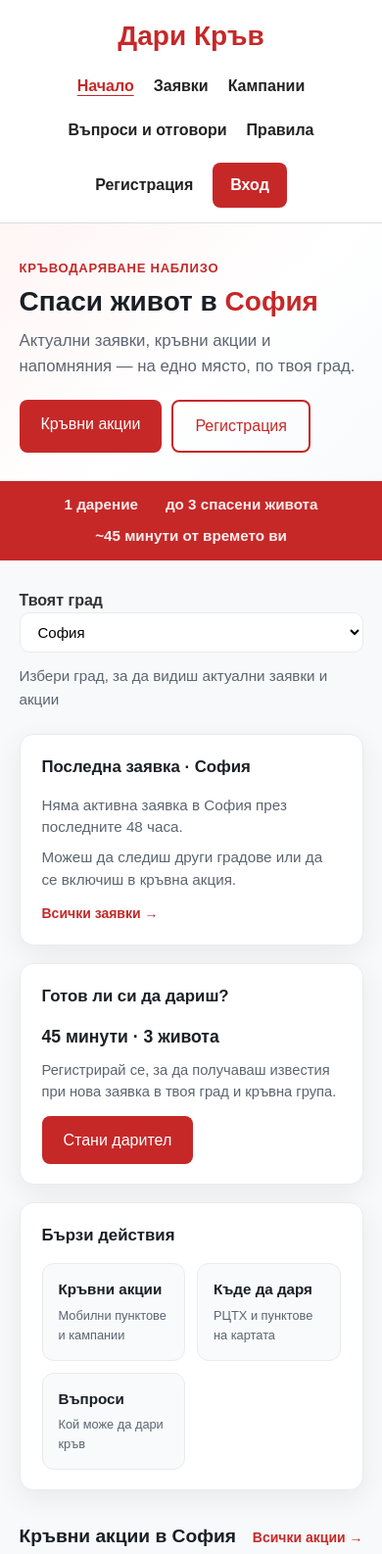
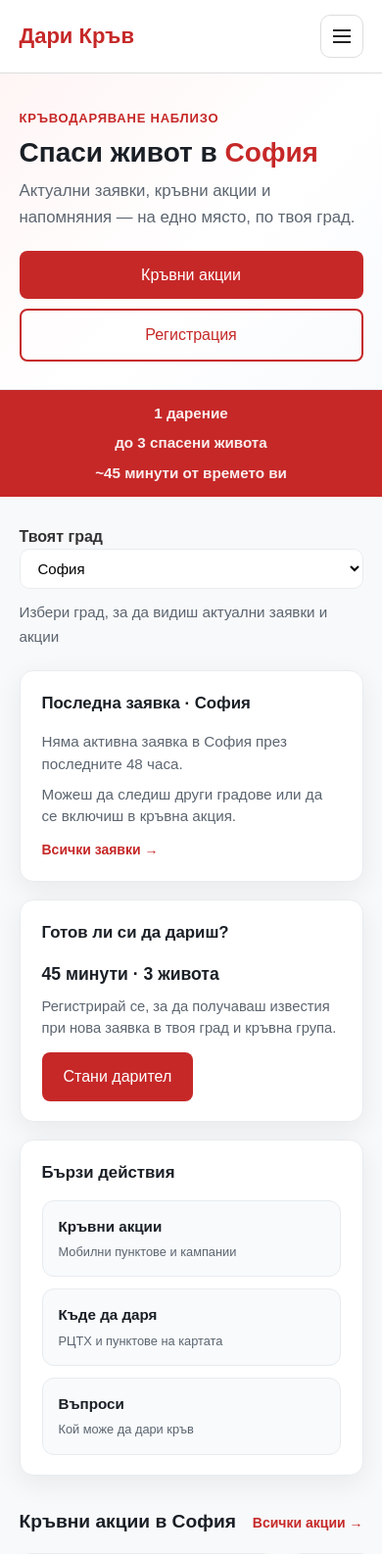
Before and after one commit to vapetrov99/darikruv.bg, a PHP site: page /html/welcome.html in a window 390 px wide. Shown: the top 1586 px of the page at 98% size. Run offline with PHP 8.4, Linux system fonts and the light colour scheme; data that the repository does not hold is empty; some libraries are stand-ins or nearby versions.

Commit message:
Add mobile navigation and responsive layout fixes for phone screens.
Hamburger menu on small viewports, stacked auth and welcome sections, and cache-busted assets so deploy picks up the new CSS/JS.

Co-authored-by: Cursor <cursoragent@cursor.com>

```diff
--- a/src/css/auth-pages.css
+++ b/src/css/auth-pages.css
@@ -567,4 +567,9 @@
     .auth-form-row > div:last-child label {
         margin-top: 14px;
     }
+
+    .auth-page .header .container,
+    .auth-page .nav-container {
+        width: 90%;
+    }
 }
--- a/src/css/style_test1.css
+++ b/src/css/style_test1.css
@@ -194,13 +194,69 @@ a {
 
 @media (max-width: 768px) {
     .nav-container {
-        flex-direction: column;
-        gap: 15px;
+        flex-direction: row;
+        flex-wrap: wrap;
+        align-items: center;
+        gap: 12px;
+    }
+
+    .nav-toggle {
+        display: inline-flex;
+        align-items: center;
+        justify-content: center;
+        width: 44px;
+        height: 44px;
+        margin-left: auto;
+        border: 1px solid #ddd;
+        border-radius: 10px;
+        background: #fff;
+        color: #222;
+        cursor: pointer;
+        padding: 0;
+    }
+
+    .nav-toggle:focus-visible {
+        outline: 2px solid #c62828;
+        outline-offset: 2px;
+    }
+
+    .nav-toggle-bars {
+        display: block;
+        width: 18px;
+        height: 2px;
+        background: currentColor;
+        box-shadow: 0 -6px 0 currentColor, 0 6px 0 currentColor;
     }
 
     .nav {
-        flex-wrap: wrap;
-        justify-content: center;
+        display: none !important;
+        width: 100%;
+        flex-basis: 100%;
+        flex-direction: column;
+        align-items: stretch;
+        gap: 4px;
+        padding: 8px 0 4px;
+    }
+
+    .nav.is-open {
+        display: flex !important;
+    }
+
+    .nav a,
+    .nav .btn-nav,
+    .nav .auth-user-nav {
+        width: 100%;
+        padding: 12px 10px;
+        border-radius: 8px;
+    }
+
+    .nav a:hover,
+    .nav a.nav-active {
+        background: #fff0f0;
+    }
+
+    .nav .btn-nav {
+        text-align: center;
     }
 
     .hero-text h2 {
@@ -213,6 +269,16 @@ a {
 
     .hero-buttons {
         justify-content: center;
+    }
+
+    .logo {
+        font-size: 22px;
+    }
+}
+
+@media (min-width: 769px) {
+    .nav-toggle {
+        display: none !important;
     }
 }
 
--- a/src/css/welcome.css
+++ b/src/css/welcome.css
@@ -480,6 +480,15 @@
         align-items: flex-start;
     }
 
+    .welcome-hero-cta {
+        width: 100%;
+    }
+
+    .welcome-hero-cta .btn {
+        flex: 1 1 100%;
+        text-align: center;
+    }
+
     .welcome-toolbar {
         flex-direction: column;
         align-items: stretch;
@@ -488,4 +497,15 @@
     .welcome-toolbar select {
         width: 100%;
     }
+
+    .welcome-stats-inner {
+        flex-direction: column;
+        align-items: center;
+        gap: 6px;
+        text-align: center;
+    }
+
+    .welcome-quick-grid {
+        grid-template-columns: 1fr;
+    }
 }
--- a/src/html/admin.html
+++ b/src/html/admin.html
@@ -4,7 +4,7 @@
     <meta charset="UTF-8">
     <meta name="viewport" content="width=device-width, initial-scale=1.0">
     <title>Админ панел — Дари Кръв</title>
-    <link rel="stylesheet" href="../css/style_test1.css">
+    <link rel="stylesheet" href="../css/style_test1.css?v=20260804b">
 </head>
 <body>
 <header class="header">
@@ -70,7 +70,7 @@
 
 </main>
 
-<script src="../js/auth-guard.js"></script>
+<script src="../js/auth-guard.js?v=20260804"></script>
 <script src="../js/admin.js"></script>
 </body>
 </html>
--- a/src/html/auth-required.html
+++ b/src/html/auth-required.html
@@ -4,7 +4,7 @@
     <meta charset="UTF-8">
     <meta name="viewport" content="width=device-width, initial-scale=1.0">
     <title>Необходима е регистрация</title>
-    <link rel="stylesheet" href="../css/style_test1.css">
+    <link rel="stylesheet" href="../css/style_test1.css?v=20260804b">
     <link rel="stylesheet" href="../css/auth-required.css">
 </head>
 <body>
@@ -61,7 +61,7 @@
     </div>
 </footer>
 
-<script src="../js/auth-guard.js"></script>
+<script src="../js/auth-guard.js?v=20260804"></script>
 <script>
     document.addEventListener("DOMContentLoaded", () => {
         initAuthUI();
--- a/src/html/campaigns.html
+++ b/src/html/campaigns.html
@@ -4,7 +4,7 @@
     <meta charset="UTF-8">
     <meta name="viewport" content="width=device-width, initial-scale=1.0">
     <title>Кампании - DariKruv</title>
-    <link rel="stylesheet" href="../css/style_test1.css">
+    <link rel="stylesheet" href="../css/style_test1.css?v=20260804b">
 </head>
 <body>
     <header class="header">
@@ -306,7 +306,7 @@
         </div>
     </footer>
 
-    <script src="../js/auth-guard.js"></script>
+    <script src="../js/auth-guard.js?v=20260804"></script>
     <script>
         document.addEventListener("DOMContentLoaded", () => {
             initAuthUI();
--- a/src/html/create-request.html
+++ b/src/html/create-request.html
@@ -4,7 +4,7 @@
     <meta charset="UTF-8">
     <meta name="viewport" content="width=device-width, initial-scale=1.0">
     <title>Създай заявка</title>
-    <link rel="stylesheet" href="../css/style_test1.css">
+    <link rel="stylesheet" href="../css/style_test1.css?v=20260804b">
     <link rel="stylesheet" href="../css/create-request.css">
 </head>
 <body>
@@ -138,7 +138,7 @@
     </div>
 </footer>
 
-<script src="../js/auth-guard.js"></script>
+<script src="../js/auth-guard.js?v=20260804"></script>
 <script src="../js/request-edit-utils.js"></script>
 <script src="../js/create-request.js"></script>
 </body>
--- a/src/html/email-verified.html
+++ b/src/html/email-verified.html
@@ -4,7 +4,7 @@
     <meta charset="UTF-8">
     <meta name="viewport" content="width=device-width, initial-scale=1.0">
     <title>Потвърждение на имейл — Дари Кръв</title>
-    <link rel="stylesheet" href="../css/style_test1.css">
+    <link rel="stylesheet" href="../css/style_test1.css?v=20260804b">
     <link rel="stylesheet" href="../css/auth-pages.css">
 </head>
 <body class="auth-page">
@@ -85,7 +85,7 @@
     </div>
 </main>
 
-<script src="../js/auth-guard.js"></script>
+<script src="../js/auth-guard.js?v=20260804"></script>
 <script>
     document.addEventListener("DOMContentLoaded", () => {
         initAuthUI();
--- a/src/html/faq.html
+++ b/src/html/faq.html
@@ -4,7 +4,7 @@
     <meta charset="UTF-8">
     <meta name="viewport" content="width=device-width, initial-scale=1.0">
     <title>Въпроси и отговори – Дари Кръв</title>
-    <link rel="stylesheet" href="../css/style_test1.css">
+    <link rel="stylesheet" href="../css/style_test1.css?v=20260804b">
     <link rel="stylesheet" href="../css/faq.css">
 </head>
 <body>
@@ -546,7 +546,7 @@
     </div>
 </footer>
 
-<script src="../js/auth-guard.js"></script>
+<script src="../js/auth-guard.js?v=20260804"></script>
 <script>
     document.addEventListener("DOMContentLoaded", () => {
         initAuthUI();
--- a/src/html/forgot-password.html
+++ b/src/html/forgot-password.html
@@ -4,7 +4,7 @@
     <meta charset="UTF-8">
     <meta name="viewport" content="width=device-width, initial-scale=1.0">
     <title>Забравена парола — Дари Кръв</title>
-    <link rel="stylesheet" href="../css/style_test1.css">
+    <link rel="stylesheet" href="../css/style_test1.css?v=20260804b">
     <link rel="stylesheet" href="../css/auth-pages.css">
 </head>
 <body class="auth-page">
@@ -61,7 +61,7 @@
     </div>
 </main>
 
-<script src="../js/auth-guard.js"></script>
+<script src="../js/auth-guard.js?v=20260804"></script>
 <script>
     document.addEventListener("DOMContentLoaded", () => {
         initAuthUI();
--- a/src/html/login.html
+++ b/src/html/login.html
@@ -4,7 +4,7 @@
     <meta charset="UTF-8">
     <meta name="viewport" content="width=device-width, initial-scale=1.0">
     <title>Вход — Дари Кръв</title>
-    <link rel="stylesheet" href="../css/style_darikruv.css">
+    <link rel="stylesheet" href="../css/style_test1.css?v=20260804b">
     <link rel="stylesheet" href="../css/auth-pages.css">
 </head>
 <body class="auth-page">
@@ -84,7 +84,7 @@
     </div>
 </main>
 
-<script src="../js/auth-guard.js"></script>
+<script src="../js/auth-guard.js?v=20260804"></script>
 <script>
     document.addEventListener("DOMContentLoaded", () => {
         initAuthUI();
--- a/src/html/privacy-policy.html
+++ b/src/html/privacy-policy.html
@@ -4,7 +4,7 @@
     <meta charset="UTF-8">
     <meta name="viewport" content="width=device-width, initial-scale=1.0">
     <title>Правила и поверителност – Дари Кръв</title>
-    <link rel="stylesheet" href="../css/style_test1.css">
+    <link rel="stylesheet" href="../css/style_test1.css?v=20260804b">
     <link rel="stylesheet" href="../css/legal-pages.css">
 </head>
 <body>
@@ -438,7 +438,7 @@
     </div>
 </footer>
 
-<script src="../js/auth-guard.js"></script>
+<script src="../js/auth-guard.js?v=20260804"></script>
 <script>
     document.addEventListener("DOMContentLoaded", () => {
         initAuthUI();
--- a/src/html/profile.html
+++ b/src/html/profile.html
@@ -4,7 +4,7 @@
     <meta charset="UTF-8">
     <meta name="viewport" content="width=device-width, initial-scale=1.0">
     <title>Моят профил</title>
-    <link rel="stylesheet" href="../css/style_test1.css">
+    <link rel="stylesheet" href="../css/style_test1.css?v=20260804b">
     <link rel="stylesheet" href="../css/profile.css">
 </head>
 <body>
@@ -373,7 +373,7 @@
     </div>
 </footer>
 
-<script src="../js/auth-guard.js"></script>
+<script src="../js/auth-guard.js?v=20260804"></script>
 <script src="../js/request-edit-utils.js"></script>
 <script src="https://www.gstatic.com/firebasejs/10.13.2/firebase-app-compat.js"></script>
 <script src="https://www.gstatic.com/firebasejs/10.13.2/firebase-messaging-compat.js"></script>
--- a/src/html/register.html
+++ b/src/html/register.html
@@ -4,7 +4,7 @@
     <meta charset="UTF-8">
     <meta name="viewport" content="width=device-width, initial-scale=1.0">
     <title>Регистрация — Дари Кръв</title>
-    <link rel="stylesheet" href="../css/style_test1.css">
+    <link rel="stylesheet" href="../css/style_test1.css?v=20260804b">
     <link rel="stylesheet" href="../css/auth-pages.css">
 </head>
 <body class="auth-page">
@@ -185,7 +185,7 @@
     </div>
 </main>
 
-<script src="../js/auth-guard.js"></script>
+<script src="../js/auth-guard.js?v=20260804"></script>
 <script>
     document.addEventListener("DOMContentLoaded", () => {
         initAuthUI();
--- a/src/html/request-details.html
+++ b/src/html/request-details.html
@@ -4,7 +4,7 @@
     <meta charset="UTF-8">
     <meta name="viewport" content="width=device-width, initial-scale=1.0">
     <title>Детайли за заявка</title>
-    <link rel="stylesheet" href="/css/style_test1.css">
+    <link rel="stylesheet" href="/css/style_test1.css?v=20260804b">
     <link rel="stylesheet" href="/css/request_details.css">
 </head>
 <body>
@@ -131,7 +131,7 @@
     </div>
 </footer>
 
-<script src="/js/auth-guard.js"></script>
+<script src="/js/auth-guard.js?v=20260804"></script>
 <script src="/js/request-edit-utils.js"></script>
 <script src="/js/request-respond.js"></script>
 <script src="/js/request-details.js"></script>
--- a/src/html/request.html
+++ b/src/html/request.html
@@ -4,7 +4,7 @@
     <meta charset="UTF-8">
     <meta name="viewport" content="width=device-width, initial-scale=1.0">
     <title>Заявки за кръв</title>
-    <link rel="stylesheet" href="../css/style_test1.css">
+    <link rel="stylesheet" href="../css/style_test1.css?v=20260804b">
     <link rel="stylesheet" href="../css/request.css">
 </head>
 <body>
@@ -104,7 +104,7 @@
     </div>
 </footer>
 
-<script src="/js/auth-guard.js"></script>
+<script src="/js/auth-guard.js?v=20260804"></script>
 <script src="/js/request-respond.js"></script>
 <script src="/js/requests.js"></script>
 </body>
--- a/src/html/reset-password.html
+++ b/src/html/reset-password.html
@@ -4,7 +4,7 @@
     <meta charset="UTF-8">
     <meta name="viewport" content="width=device-width, initial-scale=1.0">
     <title>Нова парола — Дари Кръв</title>
-    <link rel="stylesheet" href="../css/style_test1.css">
+    <link rel="stylesheet" href="../css/style_test1.css?v=20260804b">
     <link rel="stylesheet" href="../css/auth-pages.css">
 </head>
 <body class="auth-page">
@@ -63,7 +63,7 @@
     </div>
 </main>
 
-<script src="../js/auth-guard.js"></script>
+<script src="../js/auth-guard.js?v=20260804"></script>
 <script>
     document.addEventListener("DOMContentLoaded", () => {
         initAuthUI();
--- a/src/html/test.html
+++ b/src/html/test.html
@@ -4,7 +4,7 @@
     <meta charset="UTF-8">
     <meta name="viewport" content="width=device-width, initial-scale=1.0">
     <title>darikruv</title>
-    <link rel="stylesheet" href="../css/style_test1.css">
+    <link rel="stylesheet" href="../css/style_test1.css?v=20260804b">
 </head>
 <body>
     <div class="container">
--- a/src/html/welcome.html
+++ b/src/html/welcome.html
@@ -4,7 +4,7 @@
     <meta charset="UTF-8">
     <meta name="viewport" content="width=device-width, initial-scale=1.0">
     <title>Дари Кръв — Начало</title>
-    <link rel="stylesheet" href="../css/style_test1.css">
+    <link rel="stylesheet" href="../css/style_test1.css?v=20260804b">
     <link rel="stylesheet" href="../css/welcome.css">
 </head>
 <body class="welcome-page">
@@ -135,7 +135,7 @@
         </div>
     </footer>
 
-    <script src="../js/auth-guard.js"></script>
+    <script src="../js/auth-guard.js?v=20260804"></script>
     <script src="../js/campaigns-data.js"></script>
     <script src="../js/welcome.js"></script>
 </body>
```
Also changed, not shown: src/js/auth-guard.js (+52 -0 lines).
